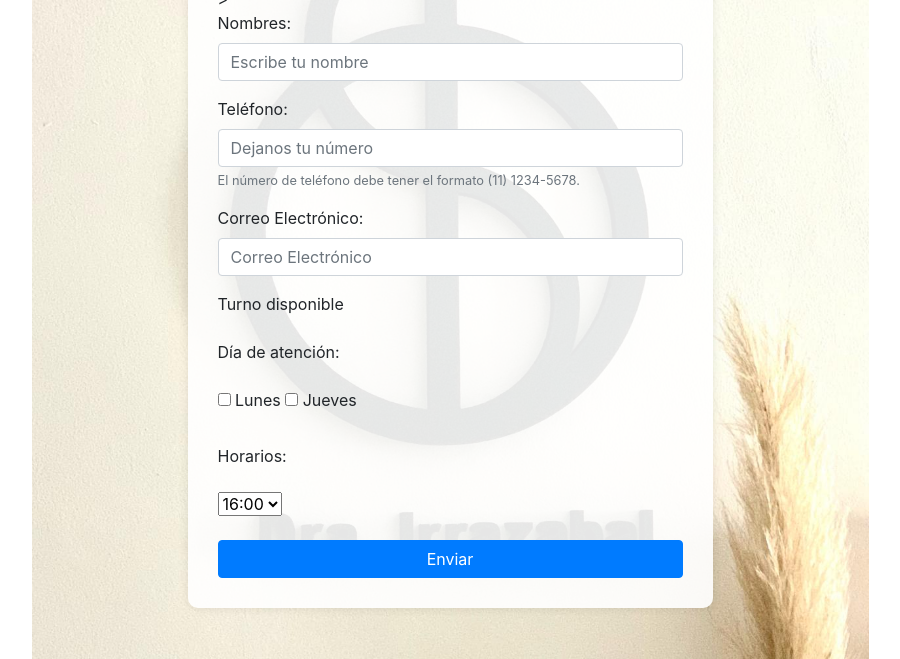
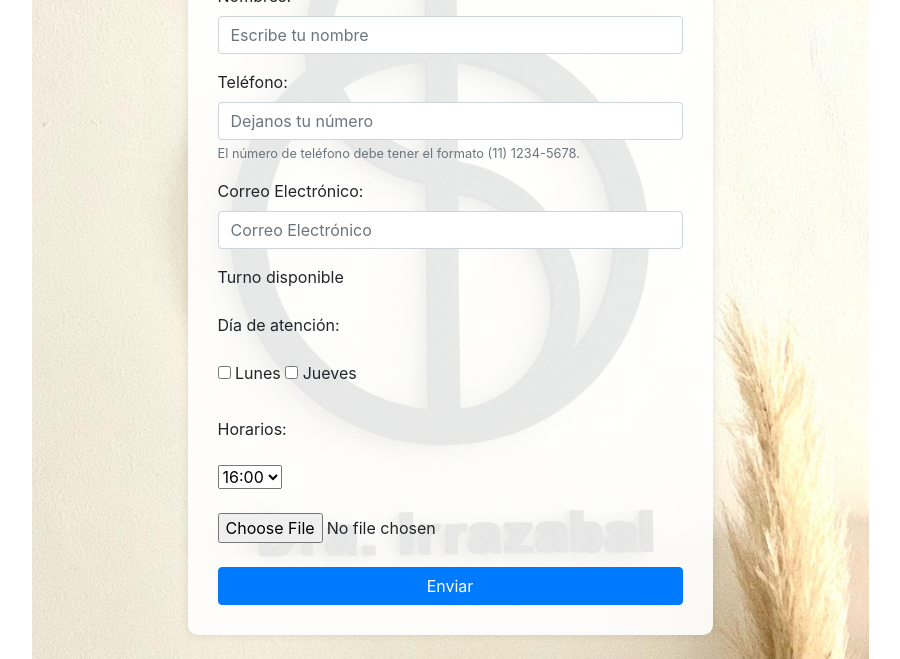
Before and after one commit to bofer311/Coati_Care, a plain HTML site: page registro.html in a window 1280 px wide. Shown: the part 141-800 px from the top of the page, without its empty margins (190-1090 px from the left). Drawn offline with nearby package versions, Linux system fonts and the light colour scheme.

Commit message:
input para archivo agregado

```diff
--- a/registro.html
+++ b/registro.html
@@ -128,6 +128,10 @@
                 ><br />
               </div>
               <br />
+              <div class="campo">
+                <input type="file" id="comprobante" name="comprobante" required>
+              </div>
+              <br>
             </div>
             <input type="hidden" name="_next" value="index.html" />
             <button type="submit" class="btn btn-primary btn-block">
```
